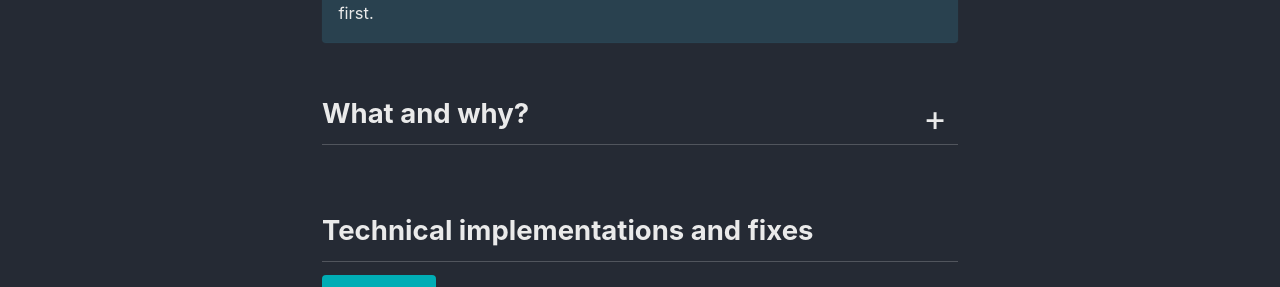
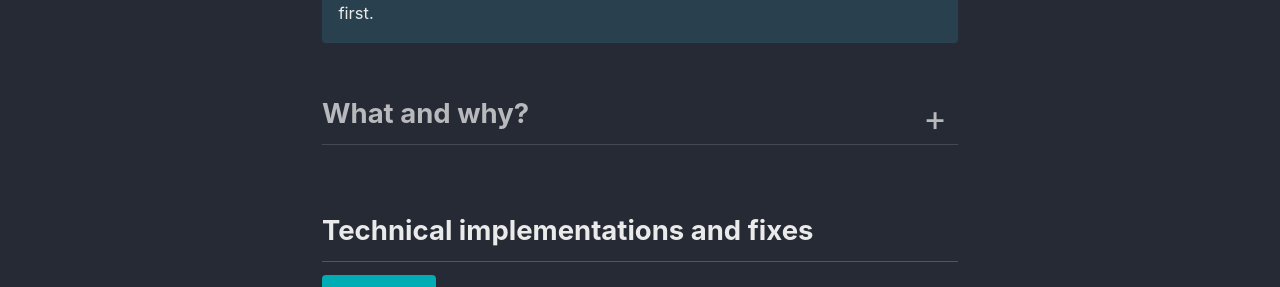
Before and after one commit to rikhurd/rikhurd.github.io, a Jekyll site: the page built from _posts/2023-11-16-thesis.md, in a window 1280 px wide. Shown: the part 519-806 px from the top of the page. Built offline with Jekyll 4.4.1, drawn with Linux system fonts in a browser that asks for light colours; cached includes are drawn as plain includes.

Commit message:
Add opacity for making accordion clear. Also remove unnecesary comments.

```diff
--- a/_sass/minimal-mistakes/_utilities.scss
+++ b/_sass/minimal-mistakes/_utilities.scss
@@ -598,11 +598,19 @@ a.reversefootnote {
 
   .accordion-section-header {
     cursor: pointer;
+    opacity: 0.75;
   }
+  .accordion-section-header:hover {
+      opacity: 1;
+    }
+
+    .accordion-section-header.active {
+      opacity: 1;
+    }
 
   .accordion-section-header::before {
     content: "+";
-    display: inline-block; /* Ensures the rotation works */
+    display: inline-block;
     font-weight: normal;
     font-size: 130%;
     position: absolute;
@@ -611,19 +619,19 @@ a.reversefootnote {
   }
 
   .accordion-section-header.active::before {
-    transform: rotate(-45deg); /* Rotated state */
+    transform: rotate(-45deg);
   }
 
   .accordion-section-content {
-    display: block; /* Initially set to none */
+    display: block;
     max-height: 0;
     overflow: hidden;
-    transition: max-height 0.3s ease-in-out; /* Adjust the duration as needed */
+    transition: max-height 0.3s ease-in-out;
   }
 
   .accordion-section-content.is--visible {
-    display: block; /* Display when is--visible is added */
-    transition-delay: 0.1s; /* Delay the transition for a smoother effect */
+    display: block;
+    transition-delay: 0.1s;
 
       .accordion-section-content::after {
         content: "";
```
